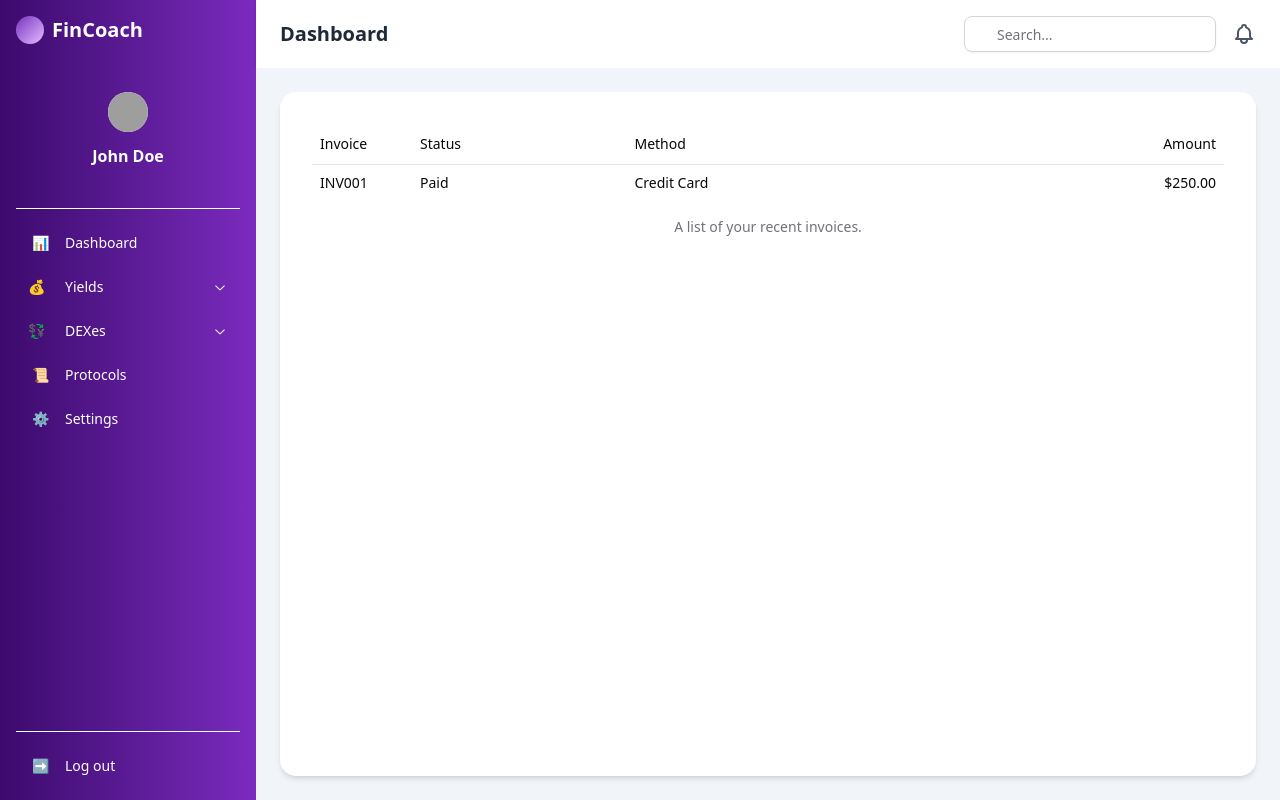
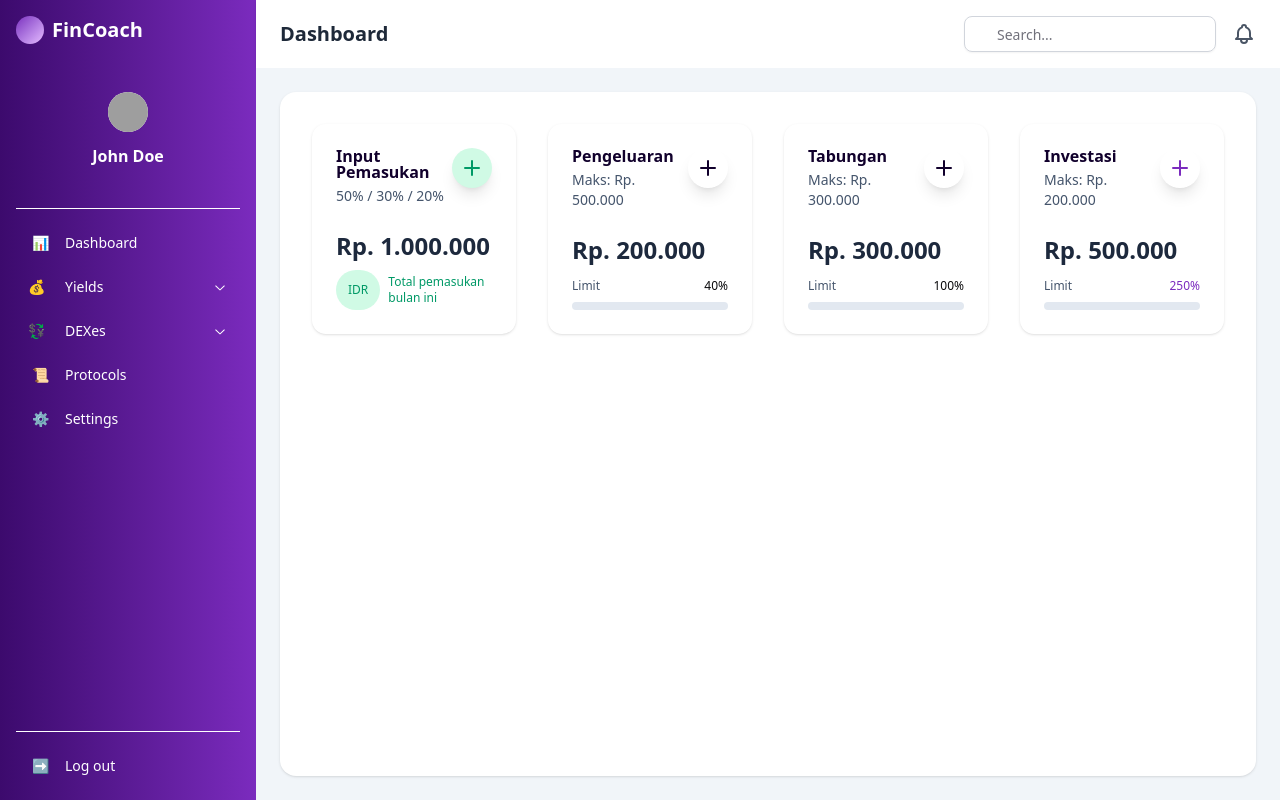
Before and after one commit to Fardan-Nurhidayat/fincoach, a React (Vite) app: page /dashboard in a window 1280 px wide. Built offline with nearby package versions, Linux system fonts and the light colour scheme; grey boxes are pictures that could not be loaded.

Commit message:
show card section without dialog

```diff
--- /dev/null
+++ b/src/utils/CardDashboard.js
@@ -0,0 +1,28 @@
+let profilResiko = {
+  nama: "Moderate",
+  deskripsi: "Risiko sedang, perlu perhatian lebih.",
+  pengeluaran: 50,
+  tabungan: 30,
+  investasi: 20,
+};
+
+let pemasukan = {
+  jumlah: 1000000,
+};
+
+let pengeluaran = {
+  jumlah: 200000,
+  limit: (profilResiko.pengeluaran / 100) * pemasukan.jumlah,
+};
+
+let tabungan = {
+  jumlah: 300000,
+  limit: (profilResiko.tabungan / 100) * pemasukan.jumlah,
+};
+
+let investasi = {
+  jumlah: 500000,
+  limit: (profilResiko.investasi / 100) * pemasukan.jumlah,
+};
+
+export { profilResiko, pemasukan, pengeluaran, tabungan, investasi };
--- /dev/null
+++ b/src/view/components/CardSection.jsx
@@ -0,0 +1,122 @@
+import {
+  profilResiko,
+  pemasukan,
+  pengeluaran,
+  tabungan,
+  investasi,
+} from "../../utils/CardDashboard.js";
+
+import {
+  Card,
+  CardHeader,
+  CardTitle,
+  CardDescription,
+  CardAction,
+  CardContent,
+} from "./ui/card";
+
+import { IconPlus } from "@tabler/icons-react";
+
+import { motion } from "framer-motion";
+
+export default function CardSection() {
+  const data = [
+    {
+      title: "Pengeluaran",
+      value: pengeluaran.jumlah,
+      limit: (profilResiko.pengeluaran / 100) * pemasukan.jumlah,
+      color: "rose",
+    },
+    {
+      title: "Tabungan",
+      value: tabungan.jumlah,
+      limit: (profilResiko.tabungan / 100) * pemasukan.jumlah,
+      color: "blue",
+    },
+    {
+      title: "Investasi",
+      value: investasi.jumlah,
+      limit: (profilResiko.investasi / 100) * pemasukan.jumlah,
+      color: "purple",
+    },
+  ];
+
+  return (
+    <div className='grid sm:grid-cols-1 md:grid-cols-2 lg:grid-cols-4 gap-4 sm:gap-6 lg:gap-8'>
+      {/* Kartu Input Pemasukan */}
+
+      <Card className='border-0 hover:border-emerald-300/50 cursor-pointer hover:-translate-y-2.5 duration-300'>
+        <CardHeader>
+          <CardTitle className='text-slate-700 group-hover:text-emerald-700 transition-colors duration-300'>
+            Input Pemasukan
+          </CardTitle>
+          <CardDescription className='text-slate-600'>
+            {profilResiko.pengeluaran}% / {profilResiko.tabungan}% /{" "}
+            {profilResiko.investasi}%
+          </CardDescription>
+          <CardAction>
+            <button className='p-2 rounded-full bg-emerald-100 cursor-pointer text-emerald-600 hover:bg-emerald-200 hover:scale-110 transition-all duration-300 shadow-lg hover:shadow-emerald-500/25'>
+              <IconPlus />
+            </button>
+          </CardAction>
+        </CardHeader>
+        <CardContent>
+          <div className='space-y-2'>
+            <CardDescription className='text-xl sm:text-2xl font-bold text-slate-800 group-hover:text-slate-900 transition-colors'>
+              Rp. {pemasukan.jumlah.toLocaleString("id-ID")}
+            </CardDescription>
+            <div className='flex items-center gap-2 text-xs text-emerald-600'>
+              <div className='p-3 rounded-full bg-emerald-100'>IDR</div>
+              <span>Total pemasukan bulan ini</span>
+            </div>
+          </div>
+        </CardContent>
+      </Card>
+
+      {data.map((item, index) => {
+        const percentage = ((item.value / item.limit) * 100).toFixed(0);
+        return (
+          <Card
+            key={index}
+            className={`border-0 hover:border-${item.color}-300/50 cursor-pointer hover:-translate-y-2.5 duration-300`}>
+            <CardHeader>
+              <CardTitle
+                className={`text-slate-700 group-hover:text-${item.color}-700 transition-colors duration-300`}>
+                {item.title}
+              </CardTitle>
+              <CardDescription className='text-slate-600'>
+                Maks: Rp. {item.limit.toLocaleString("id-ID")}
+              </CardDescription>
+              <CardAction>
+                <button
+                  className={`p-2 cursor-pointer rounded-full bg-${item.color}-100 text-${item.color}-600 hover:bg-${item.color}-200 hover:scale-110 transition-all duration-300 shadow-lg hover:shadow-${item.color}-500/25`}>
+                  <IconPlus />
+                </button>
+              </CardAction>
+            </CardHeader>
+            <CardContent>
+              <div className='space-y-3'>
+                <CardDescription className='text-xl sm:text-2xl font-bold text-slate-800 group-hover:text-slate-900 transition-colors'>
+                  Rp. {item.value.toLocaleString("id-ID")}
+                </CardDescription>
+                <div className='space-y-2'>
+                  <div className='flex justify-between text-xs'>
+                    <span className='text-slate-600'>Limit</span>
+                    <span className={`text-${item.color}-600 font-medium`}>
+                      {percentage}%
+                    </span>
+                  </div>
+                  <div className='w-full bg-slate-200 rounded-full h-2'>
+                    <div
+                      className={`bg-gradient-to-r from-${item.color}-500 to-${item.color}-400 h-2 rounded-full transition-all duration-700 ease-out`}
+                      style={{ width: `${Math.min(percentage, 100)}%` }}></div>
+                  </div>
+                </div>
+              </div>
+            </CardContent>
+          </Card>
+        );
+      })}
+    </div>
+  );
+}
--- a/src/view/components/ui/card.jsx
+++ b/src/view/components/ui/card.jsx
@@ -6,7 +6,7 @@ function Card({ className, ...props }) {
   return (
     <div
       data-slot='card'
-      className={`${className} text-card-foreground flex flex-col gap-6 rounded-xl border border-purple-400 py-6 shadow-sm`}
+      className={`text-card-foreground flex flex-col gap-6 rounded-xl border border-purple-400 py-6 shadow-sm ${className}`}
       {...props}
     />
   );
@@ -16,9 +16,7 @@ function CardHeader({ className, ...props }) {
   return (
     <div
       data-slot='card-header'
-      className={
-        "@container/card-header text-purple-950 grid auto-rows-min grid-rows-[auto_auto] items-start gap-1.5 px-6 has-data-[slot=card-action]:grid-cols-[1fr_auto] [.border-b]:pb-6"
-      }
+      className={`@container/card-header  text-purple-950 grid auto-rows-min grid-rows-[auto_auto] items-start gap-1.5 px-6 has-data-[slot=card-action]:grid-cols-[1fr_auto] [.border-b]:pb-6 ${className}`}
       {...props}
     />
   );
@@ -38,7 +36,7 @@ function CardDescription({ className, ...props }) {
   return (
     <div
       data-slot='card-description'
-      className={"text-purple-950 text-sm"}
+      className={` text-purple-950 text-sm ${className}`}
       {...props}
     />
   );
--- a/src/view/pages/Dashboard.jsx
+++ b/src/view/pages/Dashboard.jsx
@@ -1,11 +1,10 @@
-import DashboardLayout from '../components/DashboardLayout';
-import TableComponent from "../components/Table";
-
+import DashboardLayout from "../components/DashboardLayout";
+import CardSection from "../components/CardSection";
 export default function Dashboard() {
   return (
     <DashboardLayout>
-      <div className="h-full bg-white rounded-2xl p-8 shadow-md">
-        <TableComponent />
+      <div className='h-full bg-white rounded-2xl p-8 shadow-sm'>
+        <CardSection />
       </div>
     </DashboardLayout>
   );
```
Also changed, not shown: 1 other file (tests, documents, lock files or other folders).
